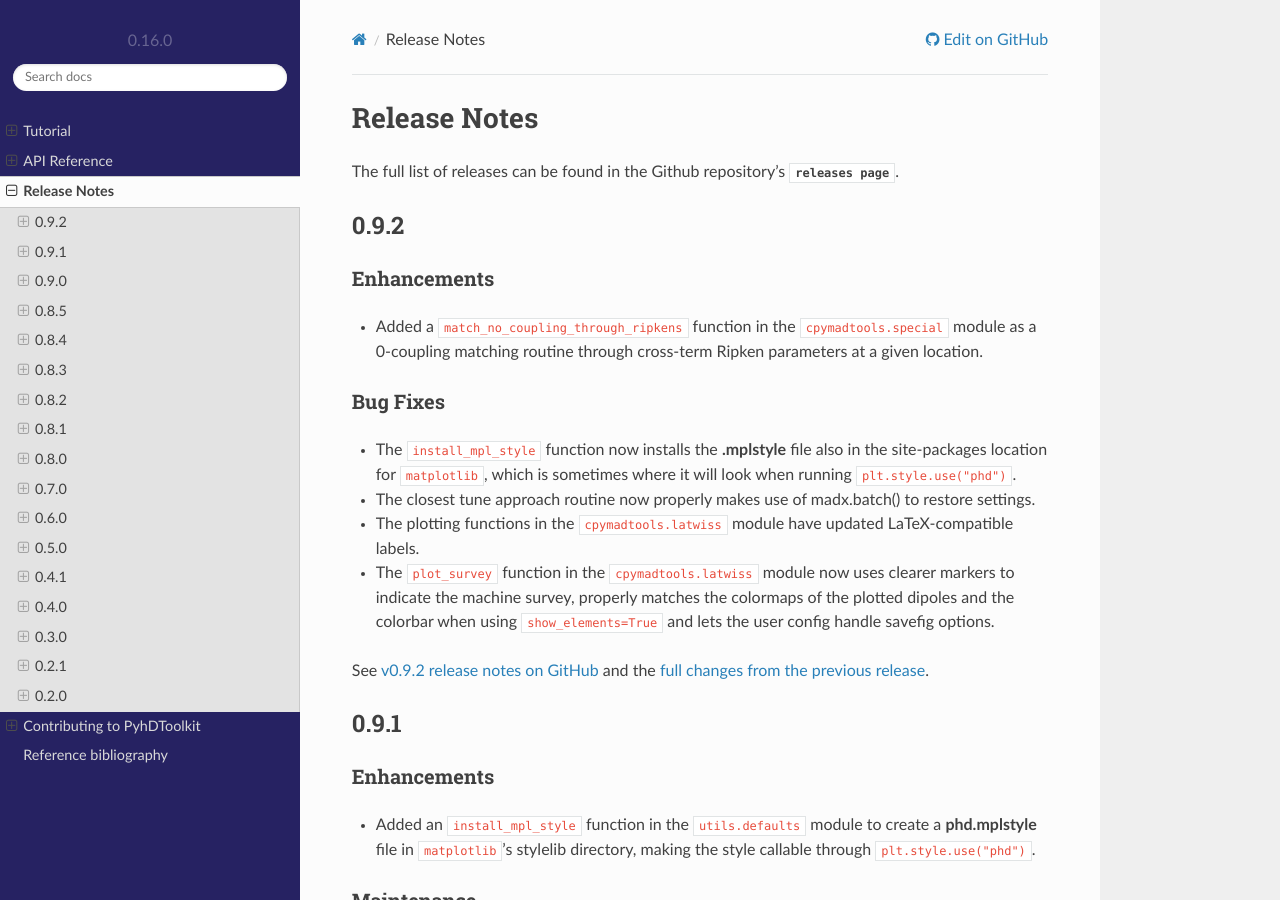
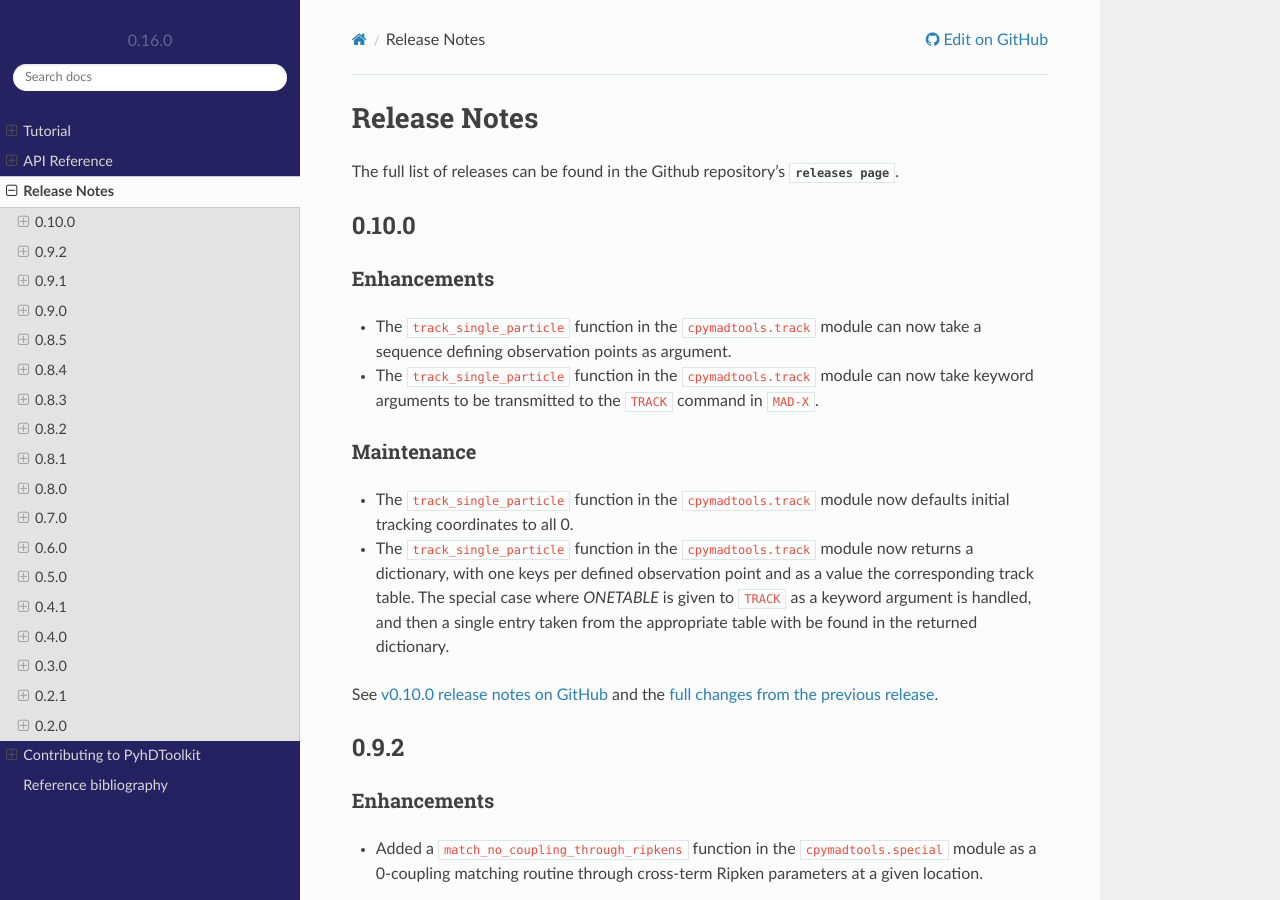
Before and after one commit to fsoubelet/PyhDToolkit, a Sphinx documentation site: the page built from docs/release.rst, in a window 1280 px wide and 900 px high. Built offline with Sphinx 7.4.7 and the Read the Docs theme 2.0.0, drawn with Linux system fonts in a browser that asks for light colours; pages that are not in the unit, such as notebooks, are missing from menus.

Commit message:
release 0.10.0

```diff
--- a/docs/release.rst
+++ b/docs/release.rst
@@ -2,6 +2,25 @@ Release Notes
 =============
 
 The full list of releases can be found in the Github repository's `releases page <https://github.com/fsoubelet/PyhDToolkit/releases>`.
+
+.. _release_0.10.0:
+
+0.10.0
+------
+
+Enhancements
+~~~~~~~~~~~~
+
+* The ``track_single_particle`` function in the ``cpymadtools.track`` module can now take a sequence defining observation points as argument.
+* The ``track_single_particle`` function in the ``cpymadtools.track`` module can now take keyword arguments to be transmitted to the ``TRACK`` command in ``MAD-X``.
+
+Maintenance
+~~~~~~~~~~~
+
+* The ``track_single_particle`` function in the ``cpymadtools.track`` module now defaults initial tracking coordinates to all 0.
+* The ``track_single_particle`` function in the ``cpymadtools.track`` module now returns a dictionary, with one keys per defined observation point and as a value the corresponding track table. The special case where *ONETABLE* is given to ``TRACK`` as a keyword argument is handled, and then a single entry taken from the appropriate table with be found in the returned dictionary.
+
+See `v0.10.0 release notes on GitHub <https://github.com/fsoubelet/PyhDToolkit/releases/tag/0.10.0>`_ and the `full changes from the previous release <https://github.com/fsoubelet/PyhDToolkit/compare/0.9.2...0.10.0>`_.
 
 
 .. _release_0.9.2:
```
